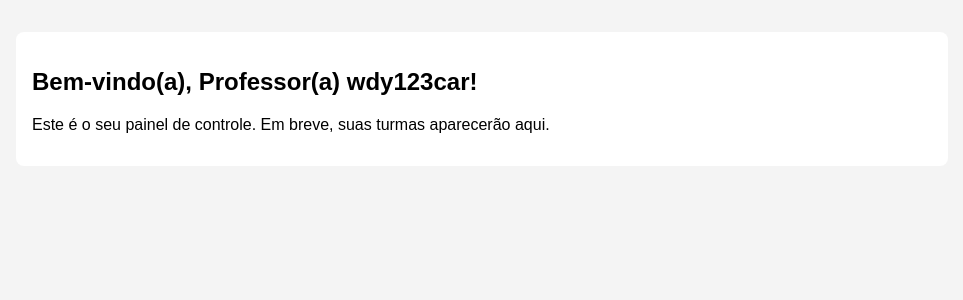
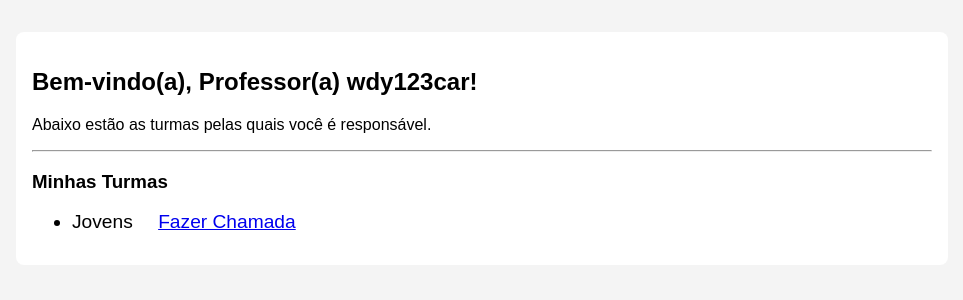
Before and after one commit to WdyCarvalho/SISTEMA-10---EBD, a Django app: page / in a window 1280 px wide. Shown: the part 87-387 px from the top of the page, without its empty margins (158-1121 px from the left). Run offline with Django 5.2, Linux system fonts and the light colour scheme; a user stored in the database is signed in; data comes from the database, SQL or seed files in the repository; both versions use the stored data as it was after the commit.

Commit message:
Permissão de professor criada

```diff
--- a/core/views.py
+++ b/core/views.py
@@ -1,14 +1,22 @@
+# core/views.py
+from django.shortcuts import render
+from django.contrib.auth.decorators import login_required
+from .models import Turma # Importe o modelo Turma que criamos
 
-from django.shortcuts import render
-from django.contrib.auth.decorators import login_required # Importamos o "protetor" de páginas
-
-@login_required # Este "decorador" protege a view
+@login_required
 def dashboard(request):
     """
     Esta é a view da página principal (Dashboard) do professor.
-    Somente usuários logados podem acessá-la.
+    Agora ela também busca e lista as turmas do professor logado.
     """
+
+    # Esta é a lógica de permissão que você pediu!
+    # Filtramos as Turmas buscando apenas aquelas onde o campo 'professor'
+    # é exatamente o 'request.user' (o usuário que fez o login).
+    turmas_do_professor = Turma.objects.filter(professor=request.user).order_by('nome')
+
     contexto = {
-        'usuario': request.user
+        'usuario': request.user,
+        'turmas': turmas_do_professor, # Passamos a lista de turmas para o template
     }
     return render(request, 'dashboard.html', contexto)
--- a/templates/dashboard.html
+++ b/templates/dashboard.html
@@ -4,5 +4,25 @@
 
 {% block content %}
     <h2>Bem-vindo(a), Professor(a) {{ user.username }}!</h2>
-    <p>Este é o seu painel de controle. Em breve, suas turmas aparecerão aqui.</p>
+    <p>Abaixo estão as turmas pelas quais você é responsável.</p>
+
+    <hr>
+
+    <h3>Minhas Turmas</h3>
+
+    {% if turmas %} <ul>
+            {% for turma in turmas %}
+                <li style="font-size: 1.2em; margin-bottom: 10px;">
+                    {{ turma.nome }}
+
+                    <a href="#" style="margin-left: 20px;">
+                        Fazer Chamada
+                    </a>
+                </li>
+            {% endfor %}
+        </ul>
+    {% else %}
+        <p>Você ainda não foi associado a nenhuma turma. Entre em contato com o administrador.</p>
+    {% endif %}
+
 {% endblock %}
```
Also changed, not shown: db.sqlite3.
